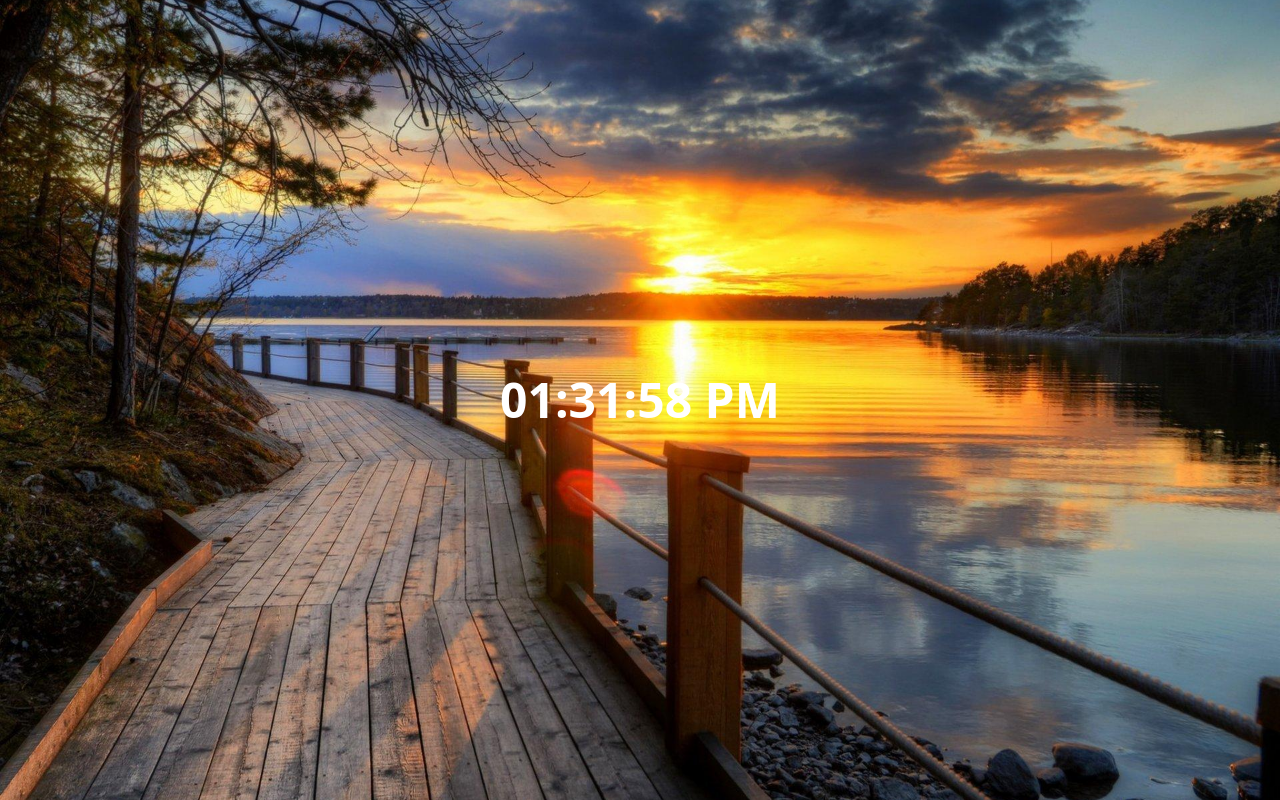
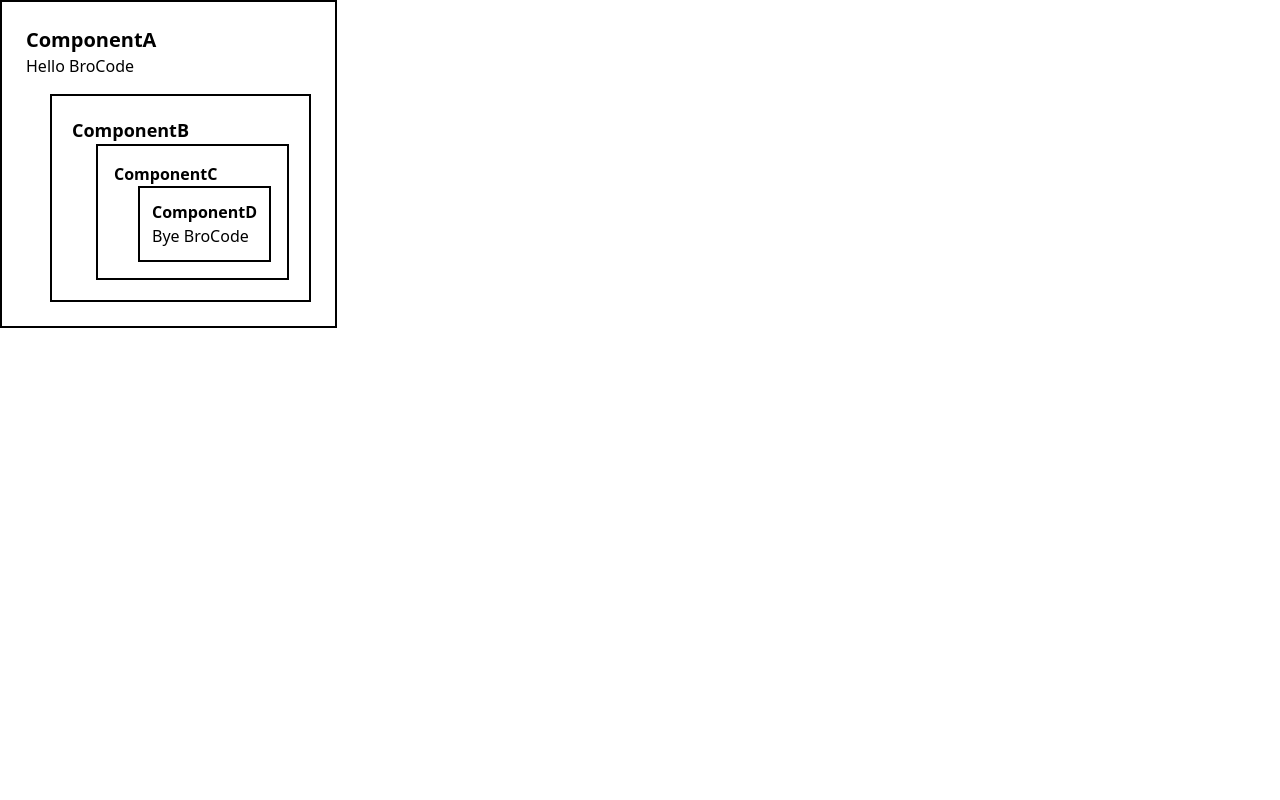
Before and after one commit to Athish-18/reactLearn, a React (Vite) app in the folder react-first-project/: page / in a window 1280 px wide. Built offline with nearby package versions, Linux system fonts and the light colour scheme.

Commit message:
UseContext Hook

```diff
--- a/react-first-project/src/App.jsx
+++ b/react-first-project/src/App.jsx
@@ -1,9 +1,9 @@
-import DigitalClock from './DigitalClock.jsx';
+import ComponentA from './ComponentA.jsx';
 function App() {
   return (
     <>
-    <DigitalClock></DigitalClock>
 
+<ComponentA></ComponentA>
     </>
   );
 }
--- /dev/null
+++ b/react-first-project/src/ComponentA.jsx
@@ -0,0 +1,55 @@
+// Props can be used to pass data from ComponentA to B, C, and D,
+// but passing props through many intermediate components
+// (prop drilling) becomes tedious and hard to maintain.
+//
+// React Context solves this by allowing data to be shared
+// across multiple levels of components without passing props manually.
+//
+// useContext() is a React Hook that lets any component
+// read values from a Context object, as long as it is wrapped
+// inside the corresponding Provider.
+
+// --------------------
+// CREATE CONTEXT
+// --------------------
+
+// 1. createContext() creates a Context object
+// 2. This context will hold the shared data (user in this case)
+// 3. It must be created OUTSIDE the component so it can be exported
+//    and used by consumer components
+
+import React, { useState, createContext } from "react";
+import ComponentB from "./ComponentB";
+
+export const UserContext = createContext();
+
+// --------------------
+// PROVIDER COMPONENT
+// --------------------
+
+// ComponentA acts as the Provider component
+// It owns the shared state and supplies it to all child components
+// wrapped inside <UserContext.Provider>
+
+function ComponentA() {
+  // State to store shared data
+  const [user, setUser] = useState("BroCode");
+
+  return (
+    <div className="border-2 border-black p-6 w-fit">
+      <h1 className="text-xl font-bold">ComponentA</h1>
+      <h2 className="mb-4">Hello {user}</h2>
+
+      {/*
+        UserContext.Provider makes the 'user' value available
+        to all nested components (B → C → D),
+        without passing it as props
+      */}
+      <UserContext.Provider value={user}>
+        <ComponentB />
+      </UserContext.Provider>
+    </div>
+  );
+}
+
+export default ComponentA;
--- /dev/null
+++ b/react-first-project/src/ComponentB.jsx
@@ -0,0 +1,12 @@
+import ComponentC from "./ComponentC";
+
+function ComponentB() {
+  return (
+    <div className="border-2 border-black p-5 ml-6">
+      <h1 className="text-lg font-semibold">ComponentB</h1>
+      <ComponentC />
+    </div>
+  );
+}
+
+export default ComponentB;
--- /dev/null
+++ b/react-first-project/src/ComponentC.jsx
@@ -0,0 +1,12 @@
+import ComponentD from "./ComponentD";
+
+function ComponentC() {
+  return (
+    <div className="border-2 border-black p-4 ml-6">
+      <h1 className="text-base font-semibold">ComponentC</h1>
+      <ComponentD />
+    </div>
+  );
+}
+
+export default ComponentC;
--- /dev/null
+++ b/react-first-project/src/ComponentD.jsx
@@ -0,0 +1,15 @@
+import React, { useContext } from "react";
+import { UserContext } from "./ComponentA";
+
+function ComponentD() {
+  const user = useContext(UserContext);
+
+  return (
+    <div className="border-2 border-black p-3 ml-6">
+      <h1 className="font-semibold">ComponentD</h1>
+      <h2>Bye {user}</h2>
+    </div>
+  );
+}
+
+export default ComponentD;
--- a/react-first-project/src/DigitalClock.jsx
+++ /dev/null
@@ -1,47 +0,0 @@
-import React, { useState, useEffect } from "react";
-import clockPic from "./assets/clock.jpg";
-
-function DigitalClock() {
-  const [time, setTime] = useState(new Date());
-
-  useEffect(() => {
-    const intervalId = setInterval(() => {
-      setTime(new Date());
-    }, 1000);
-
-    return () => clearInterval(intervalId);
-  }, []);
-
-  function formatTime() {
-    let hours = time.getHours();
-    const minutes = time.getMinutes();
-    const seconds = time.getSeconds();
-    const meridiem = hours >= 12 ? "PM" : "AM";
-
-    hours = hours % 12 || 12;
-
-    return `${padZero(hours)}:${padZero(minutes)}:${padZero(
-      seconds
-    )} ${meridiem}`;
-  }
-
-  function padZero(number) {
-    return (number < 10 ? "0" : "") + number;
-  }
-
-  return (
-    <div className="relative w-full h-screen">
-      <img
-        src={clockPic}
-        alt="scenery"
-        className="w-full h-full object-cover"
-      />
-
-      <span className="absolute inset-0 flex items-center justify-center text-white text-5xl font-bold">
-        {formatTime()}
-      </span>
-    </div>
-  );
-}
-
-export default DigitalClock;
```
